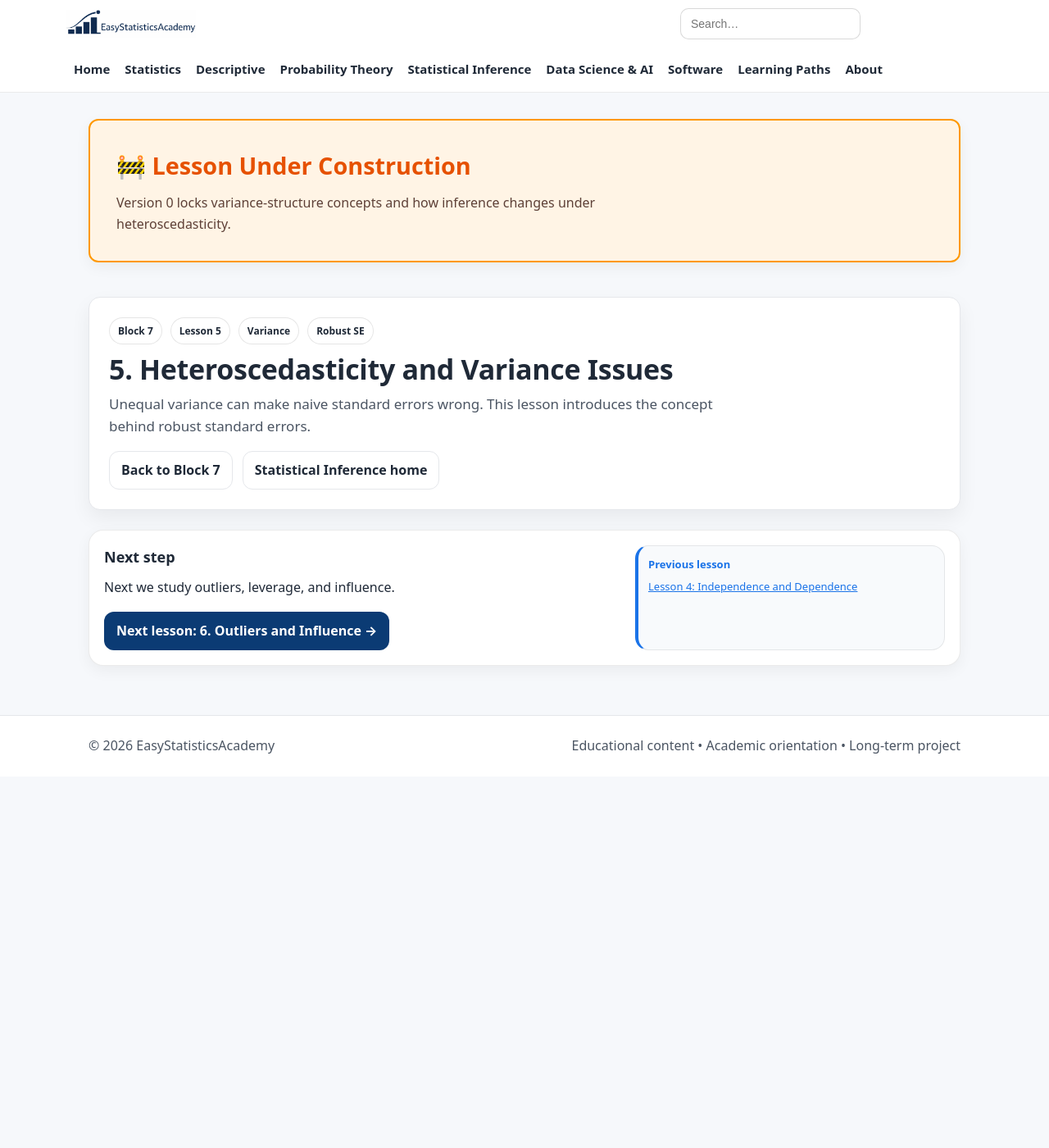
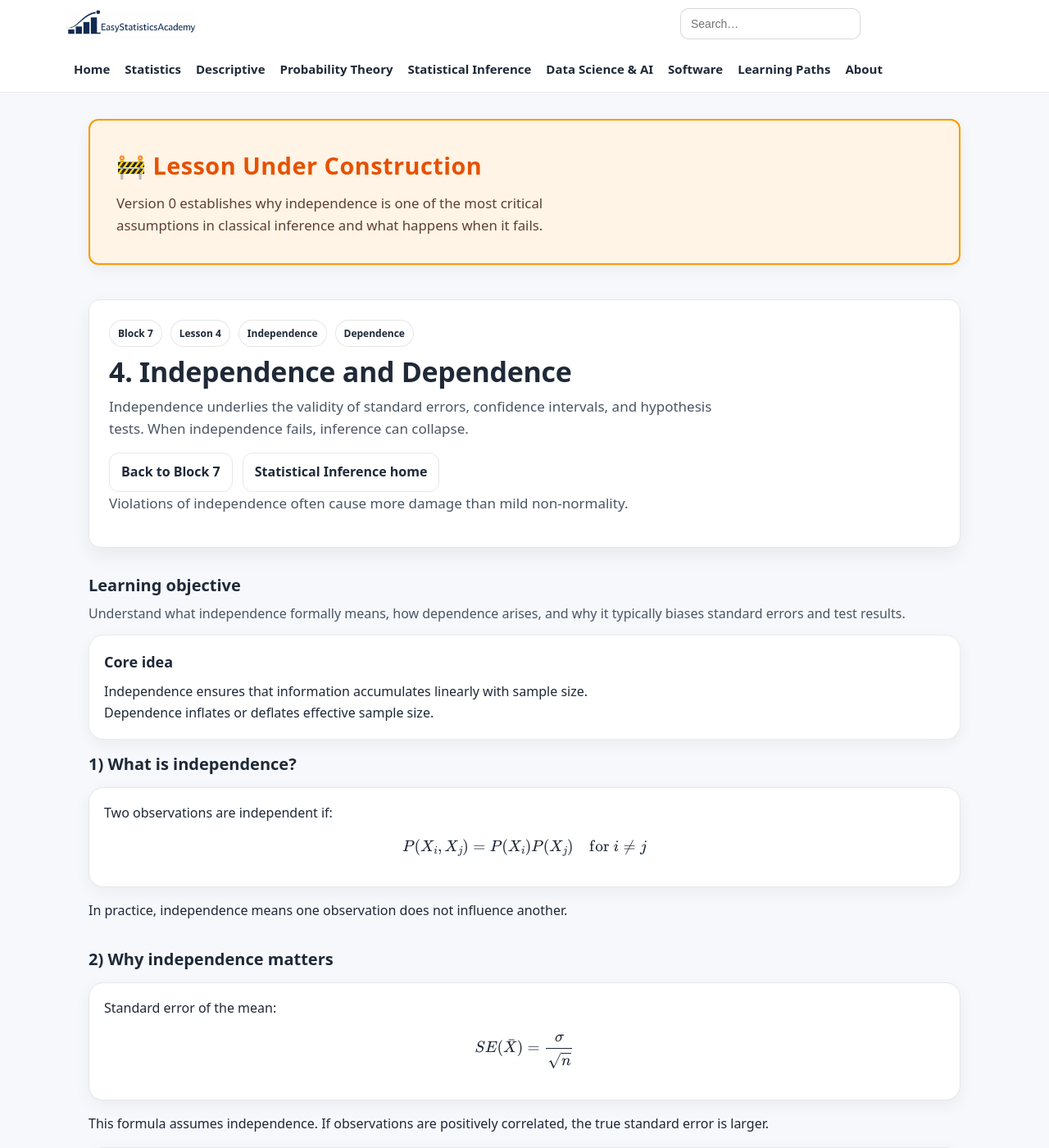
Before and after one commit to ammar-homaida-statistics/easystatisticsacademy, a Jekyll site: the page built from inference/assumptions-robustness/heteroscedasticity-variance-issues/index.md, in a window 1280 px wide and 1400 px high. Shown: the whole window at 82% size. Built offline with Jekyll 4.4.1, drawn with Linux system fonts in a browser that asks for light colours; some of the changed text lies outside the part shown.

Commit message:
Add lesson content

```diff
--- a/inference/assumptions-robustness/heteroscedasticity-variance-issues/index.md
+++ b/inference/assumptions-robustness/heteroscedasticity-variance-issues/index.md
@@ -1,30 +1,37 @@
 ---
 layout: default
-title: "5. Heteroscedasticity and Variance Issues"
-description: "Unequal variance patterns, why they matter for inference, and the idea behind robust standard errors."
-permalink: /inference/assumptions-robustness/heteroscedasticity-variance-issues/
+title: "4. Independence and Dependence"
+description: "Understand why independence is central to inference, how dependence arises, and how it distorts standard errors and conclusions."
+permalink: /inference/assumptions-robustness/independence-and-dependence/
 sidebar: false
 ---
 
+<!-- UNDER CONSTRUCTION NOTICE -->
 <section class="section section-slim">
   <div class="callout" style="background:#fff4e5; border:2px solid #ff9800; padding:2rem; border-radius:12px;">
     <div class="callout-copy">
-      <h2 style="margin-top:0; color:#e65100; font-size:1.8rem;">🚧 Lesson Under Construction</h2>
-      <p style="margin:0; color:#5d4037; line-height:1.6;">
-        Version 0 locks variance-structure concepts and how inference changes under heteroscedasticity.
+      <h2 style="margin-top:0; color:#e65100; font-size:1.8rem; letter-spacing:0.5px;">
+        🚧 Lesson Under Construction
+      </h2>
+      <p style="margin:0; font-size:1.05rem; color:#5d4037; line-height:1.6;">
+        Version 0 establishes why independence is one of the most critical assumptions
+        in classical inference and what happens when it fails.
       </p>
     </div>
   </div>
 </section>
 
+<!-- ✅ Update continue-reading keys -->
 <script>
   (function () {
     var KEY = "esa_continue_inference_assumptions_robustness_lesson_v0";
+
     localStorage.setItem(KEY, JSON.stringify({
-      url: "/inference/assumptions-robustness/heteroscedasticity-variance-issues/",
-      label: "Lesson 5 — Heteroscedasticity",
+      url: "/inference/assumptions-robustness/independence-and-dependence/",
+      label: "Lesson 4 — Independence and Dependence",
       ts: Date.now()
     }));
+
     localStorage.setItem("esa_continue_inference_last_block_v0", JSON.stringify({
       url: "/inference/assumptions-robustness/",
       label: "Block 7 — Assumptions & Robustness",
@@ -35,22 +42,173 @@ sidebar: false
 
 <section class="hero hero-section">
   <div class="hero-card">
-    <div class="badge-row">
-      <span class="badge">Block 7</span>
-      <span class="badge">Lesson 5</span>
-      <span class="badge">Variance</span>
-      <span class="badge">Robust SE</span>
+    <div class="hero-copy">
+      <div class="badge-row">
+        <span class="badge">Block 7</span>
+        <span class="badge">Lesson 4</span>
+        <span class="badge">Independence</span>
+        <span class="badge">Dependence</span>
+      </div>
+
+      <h1>4. Independence and Dependence</h1>
+
+      <p class="lead">
+        Independence underlies the validity of standard errors,
+        confidence intervals, and hypothesis tests.
+        When independence fails, inference can collapse.
+      </p>
+
+      <div class="hero-actions">
+        <a class="btn btn-outline" href="/inference/assumptions-robustness/">Back to Block 7</a>
+        <a class="btn btn-outline" href="/inference/">Statistical Inference home</a>
+      </div>
+
+      <p class="muted-mini">
+        Violations of independence often cause more damage than mild non-normality.
+      </p>
+    </div>
+  </div>
+</section>
+
+<section class="section">
+  <div class="section-head">
+    <h2>Learning objective</h2>
+    <p>
+      Understand what independence formally means, how dependence arises,
+      and why it typically biases standard errors and test results.
+    </p>
+  </div>
+
+  <div class="callout">
+    <div class="callout-copy">
+      <h2>Core idea</h2>
+      <p style="margin:0;">
+        Independence ensures that information accumulates linearly with sample size.
+        Dependence inflates or deflates effective sample size.
+      </p>
+    </div>
+  </div>
+</section>
+
+<section class="section">
+  <div class="section-head">
+    <h2>1) What is independence?</h2>
+  </div>
+
+  <div class="card">
+    Two observations are independent if:
+    \[
+    P(X_i, X_j) = P(X_i)P(X_j)
+    \quad \text{for } i \ne j
+    \]
+  </div>
+
+  <p>
+    In practice, independence means one observation does not influence another.
+  </p>
+</section>
+
+<section class="section">
+  <div class="section-head">
+    <h2>2) Why independence matters</h2>
+  </div>
+
+  <div class="card">
+    Standard error of the mean:
+    \[
+    SE(\bar{X}) = \frac{\sigma}{\sqrt{n}}
+    \]
+  </div>
+
+  <p>
+    This formula assumes independence.
+    If observations are positively correlated,
+    the true standard error is larger.
+  </p>
+
+  <div class="card" style="margin-top:1rem;">
+    With correlation ρ:
+    \[
+    Var(\bar{X}) = \frac{\sigma^2}{n}
+    \left( 1 + (n-1)\rho \right)
+    \]
+  </div>
+
+  <p class="muted-mini">
+    Positive correlation inflates variance dramatically.
+  </p>
+</section>
+
+<section class="section">
+  <div class="section-head">
+    <h2>3) Common sources of dependence</h2>
+  </div>
+
+  <div class="grid grid-2">
+    <div class="card">
+      <h3>Clustered data</h3>
+      <p>Students within schools, patients within hospitals.</p>
     </div>
 
-    <h1>5. Heteroscedasticity and Variance Issues</h1>
-    <p class="lead">
-      Unequal variance can make naive standard errors wrong.
-      This lesson introduces the concept behind robust standard errors.
-    </p>
+    <div class="card">
+      <h3>Repeated measures</h3>
+      <p>Same subject measured multiple times.</p>
+    </div>
 
-    <div class="hero-actions">
-      <a class="btn btn-outline" href="/inference/assumptions-robustness/">Back to Block 7</a>
-      <a class="btn btn-outline" href="/inference/">Statistical Inference home</a>
+    <div class="card">
+      <h3>Time series</h3>
+      <p>Autocorrelation across time.</p>
+    </div>
+
+    <div class="card">
+      <h3>Social networks</h3>
+      <p>Connected individuals influence each other.</p>
+    </div>
+  </div>
+</section>
+
+<section class="section">
+  <div class="section-head">
+    <h2>4) Consequences of ignoring dependence</h2>
+  </div>
+
+  <div class="card">
+    • Standard errors too small
+    • p-values too optimistic
+    • Type I error inflated
+    • False confidence in results
+  </div>
+</section>
+
+<section class="section">
+  <div class="section-head">
+    <h2>5) What to do</h2>
+  </div>
+
+  <div class="card">
+    Possible remedies:
+    <br><br>
+    • Use paired or repeated-measures models
+    • Apply cluster-robust standard errors
+    • Use mixed-effects models
+    • Model autocorrelation explicitly
+  </div>
+
+  <p class="muted-mini">
+    Adjusting the model is often required when dependence exists.
+  </p>
+</section>
+
+<section class="section section-slim">
+  <div class="callout">
+    <div class="callout-copy">
+      <h2>Outcome of this lesson</h2>
+      <ul class="bullets">
+        <li>Understand formal independence</li>
+        <li>Recognize dependence patterns</li>
+        <li>See how correlation inflates variance</li>
+        <li>Know corrective strategies</li>
+      </ul>
     </div>
   </div>
 </section>
@@ -58,11 +216,15 @@ sidebar: false
 <section class="section section-slim">
   <div class="callout">
     <div class="callout-copy">
-      <h2>Next step</h2>
-      <p style="margin:0;">Next we study outliers, leverage, and influence.</p>
+      <h2>Next lesson</h2>
+      <p style="margin:0;">
+        We now examine unequal variances —
+        heteroscedasticity and its consequences.
+      </p>
+
       <div class="pill-row" style="margin-top:1rem;">
-        <a class="btn" href="/inference/assumptions-robustness/outliers-and-influence/">
-          Next lesson: 6. Outliers and Influence →
+        <a class="btn" href="/inference/assumptions-robustness/heteroscedasticity-variance-issues/">
+          Next lesson: 5. Heteroscedasticity and Variance Issues →
         </a>
       </div>
     </div>
@@ -71,12 +233,11 @@ sidebar: false
       <div class="mini" style="border-left:4px solid #1a73e8; padding-left:12px;">
         <div class="mini-title" style="color:#1a73e8;">Previous lesson</div>
         <div class="mini-body">
-          <a href="/inference/assumptions-robustness/independence-and-dependence/" style="color:#1a73e8; text-decoration:underline;">
-            Lesson 4: Independence and Dependence
+          <a href="/inference/assumptions-robustness/checking-normality-what-and-why/" style="color:#1a73e8; text-decoration:underline;">
+            Lesson 3: Checking Normality
           </a>
         </div>
       </div>
     </div>
-
   </div>
 </section>
```
